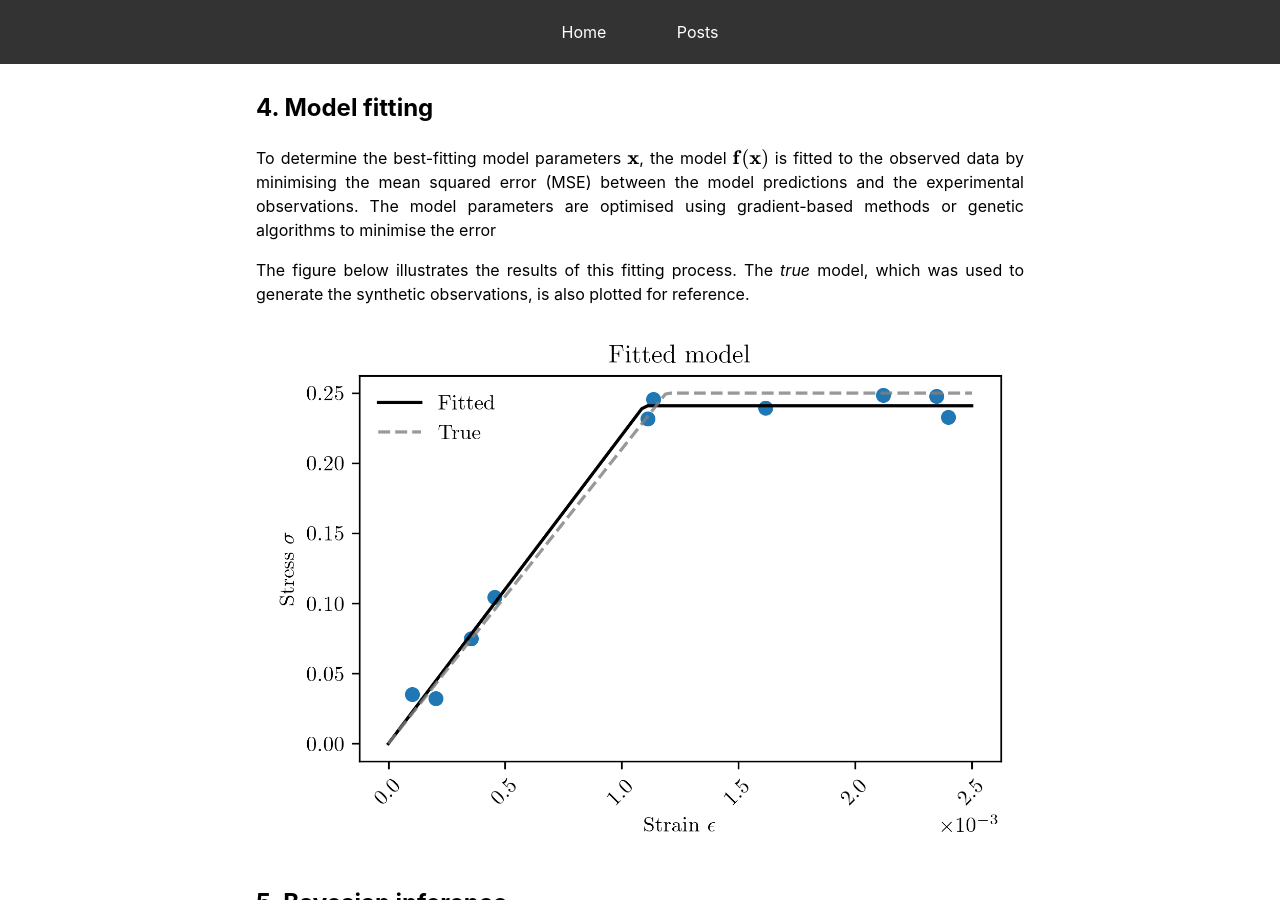
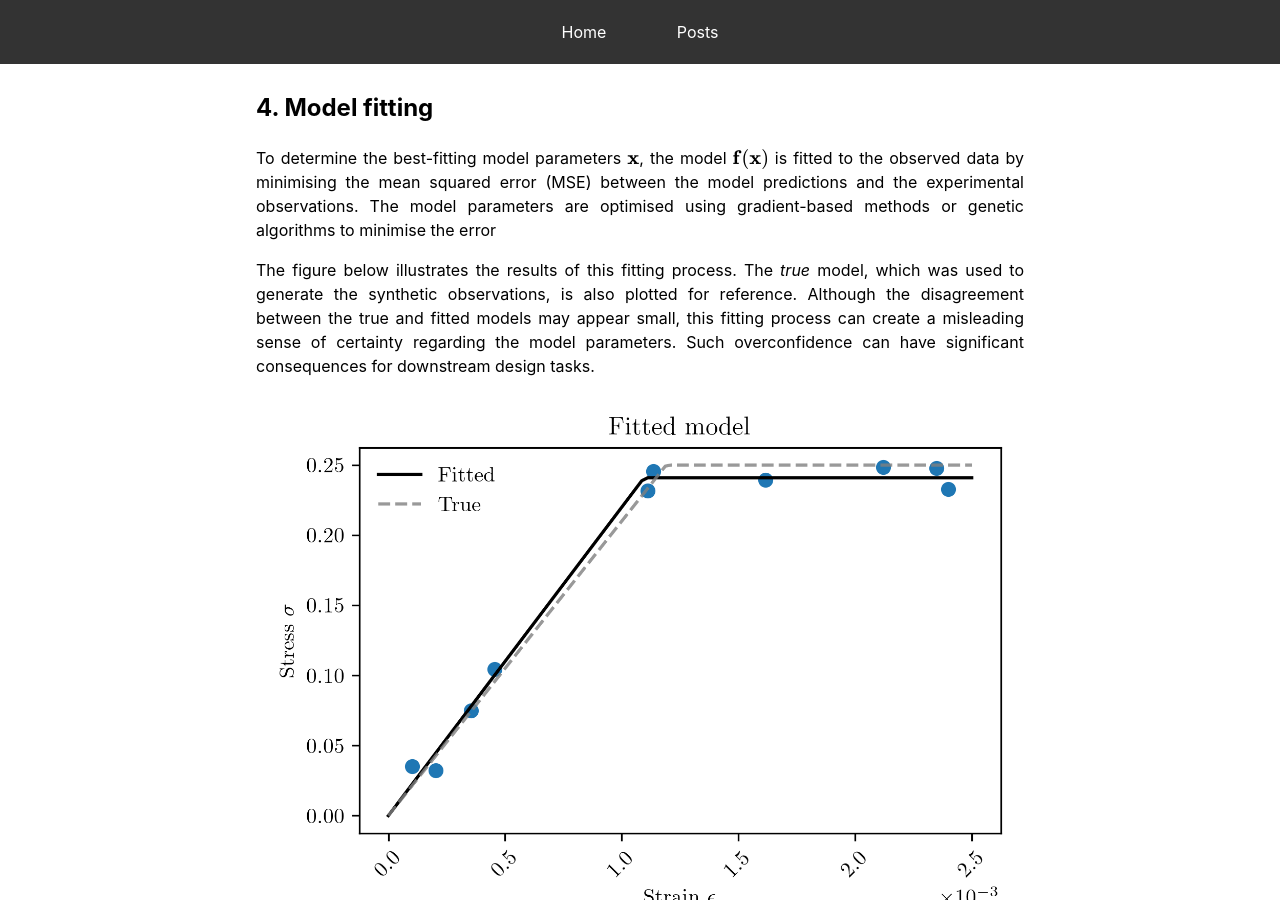
Before and after one commit to mark-hobbs/mark-hobbs.github.io, a Jekyll site: the page built from _posts/2024-12-02-bayesian-inference.md, in a window 1280 px wide and 900 px high, scrolled down 2814 px. Built offline with Jekyll 4.4.1, drawn with Linux system fonts in a browser that asks for light colours; formulas are drawn with MathJax 3.

Commit message:
General updates

```diff
--- a/_posts/2024-12-02-bayesian-inference.md
+++ b/_posts/2024-12-02-bayesian-inference.md
@@ -55,7 +55,7 @@ where:
 
 To determine the best-fitting model parameters $\textbf{x}$, the model $\textbf{f}(\textbf{x})$ is fitted to the observed data by minimising the mean squared error (MSE) between the model predictions and the experimental observations. The model parameters are optimised using gradient-based methods or genetic algorithms to minimise the error
 
-The figure below illustrates the results of this fitting process. The *true* model, which was used to generate the synthetic observations, is also plotted for reference.
+The figure below illustrates the results of this fitting process. The *true* model, which was used to generate the synthetic observations, is also plotted for reference. Although the disagreement between the true and fitted models may appear small, this fitting process can create a misleading sense of certainty regarding the model parameters. Such overconfidence can have significant consequences for downstream design tasks.
 
 ![](/assets/images/fitted-model.png)
 
```
